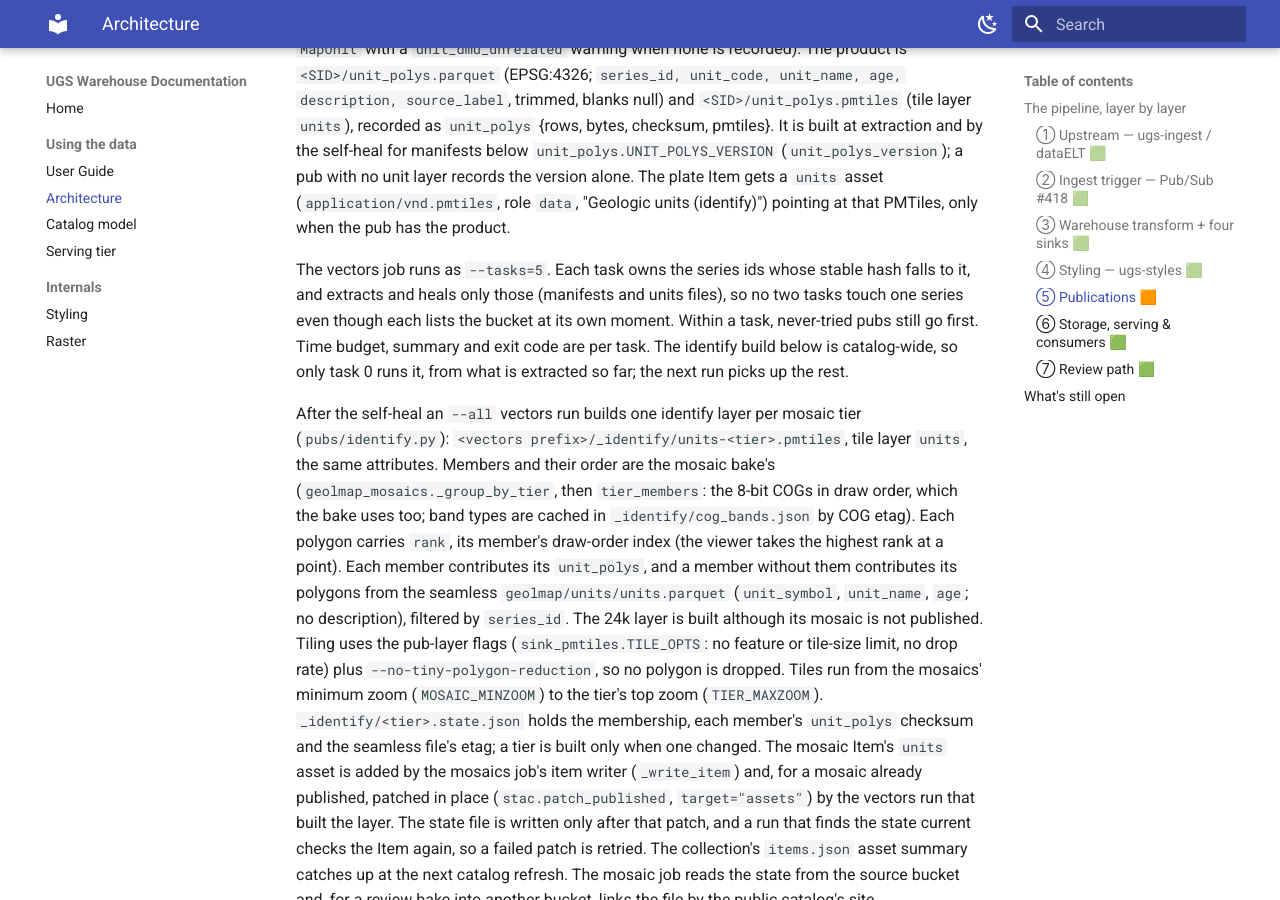
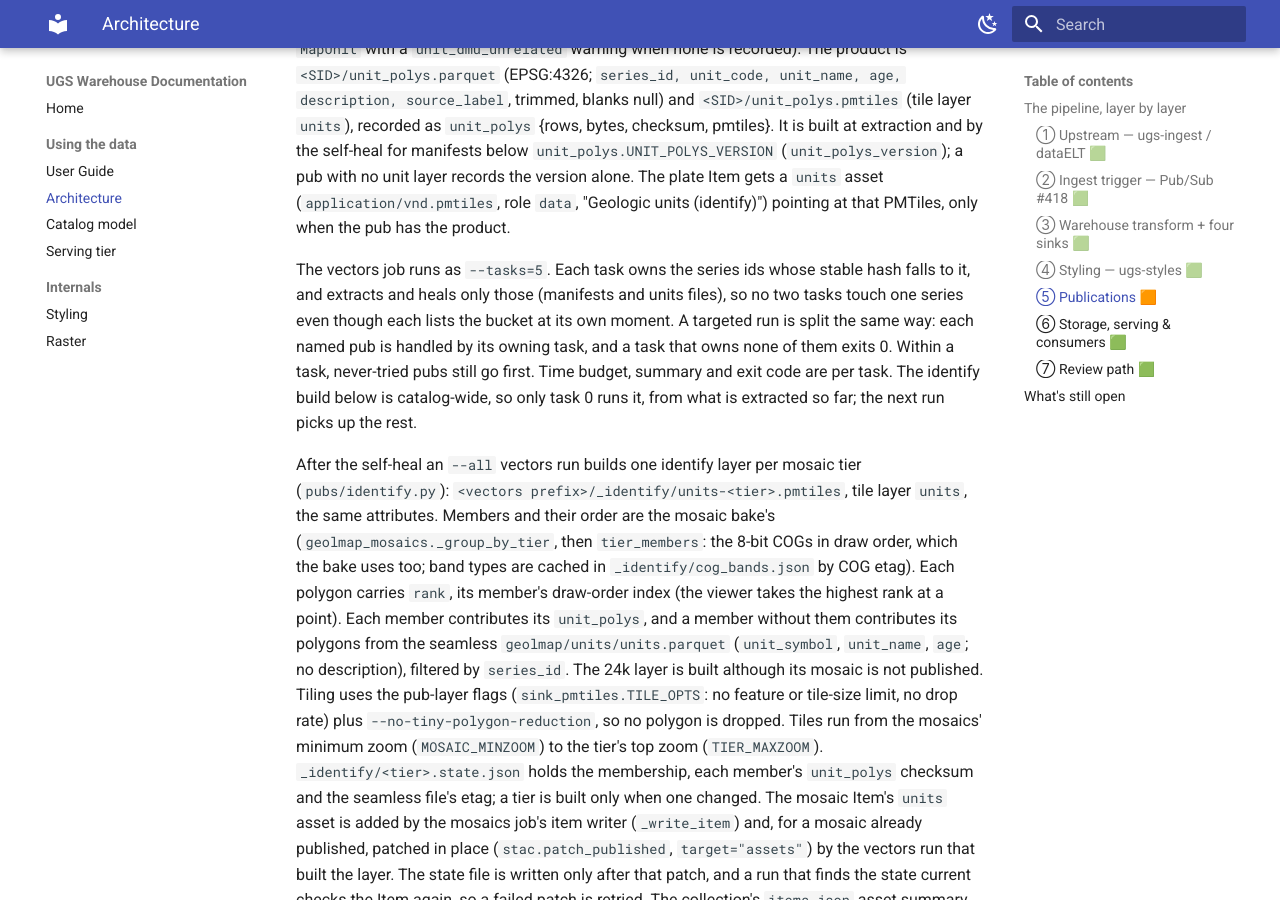
Before and after one commit to UGS-GIO/ugs-warehouse, an MkDocs documentation site: the page built from docs/ARCHITECTURE.md, in a window 1280 px wide and 900 px high, scrolled down 5146 px. Built offline with MkDocs 1.6.1 and Material for MkDocs 9.7.7, drawn with Linux system fonts in a browser that asks for light colours.

Commit message:
fix(pubs): shard targeted vectors runs by series id so tasks don't race on one pub
A targeted run on the 5-task job made every task extract the same named pubs and write the same manifests. Each named pub is now handled only by its owning task; a task owning none exits 0 with a note.

ALL-6049

```diff
--- a/docs/ARCHITECTURE.md
+++ b/docs/ARCHITECTURE.md
@@ -224,10 +224,12 @@ records the version alone. The plate Item gets a `units` asset (`application/vnd
 `data`, "Geologic units (identify)") pointing at that PMTiles, only when the pub has the product.
 
 The vectors job runs as `--tasks=5`. Each task owns the series ids whose stable hash falls to it,
-and extracts and heals only those (manifests and units files), so no two tasks touch one series even
-though each lists the bucket at its own moment. Within a task, never-tried pubs still go first. Time budget, summary and exit code are per task. The identify build
-below is catalog-wide, so only task 0 runs it, from what is extracted so far; the next run picks up
-the rest.
+and extracts and heals only those (manifests and units files), so no two tasks touch one series
+even though each lists the bucket at its own moment. A targeted run is split the same way: each
+named pub is handled by its owning task, and a task that owns none of them exits 0. Within a task,
+never-tried pubs still go first. Time budget, summary and exit code are per task. The identify
+build below is catalog-wide, so only task 0 runs it, from what is extracted so far; the next run
+picks up the rest.
 
 After the self-heal an `--all` vectors run builds one identify layer per mosaic tier
 (`pubs/identify.py`): `<vectors prefix>/_identify/units-<tier>.pmtiles`, tile layer `units`, the same
```
Also changed, not shown: 2 other files.
